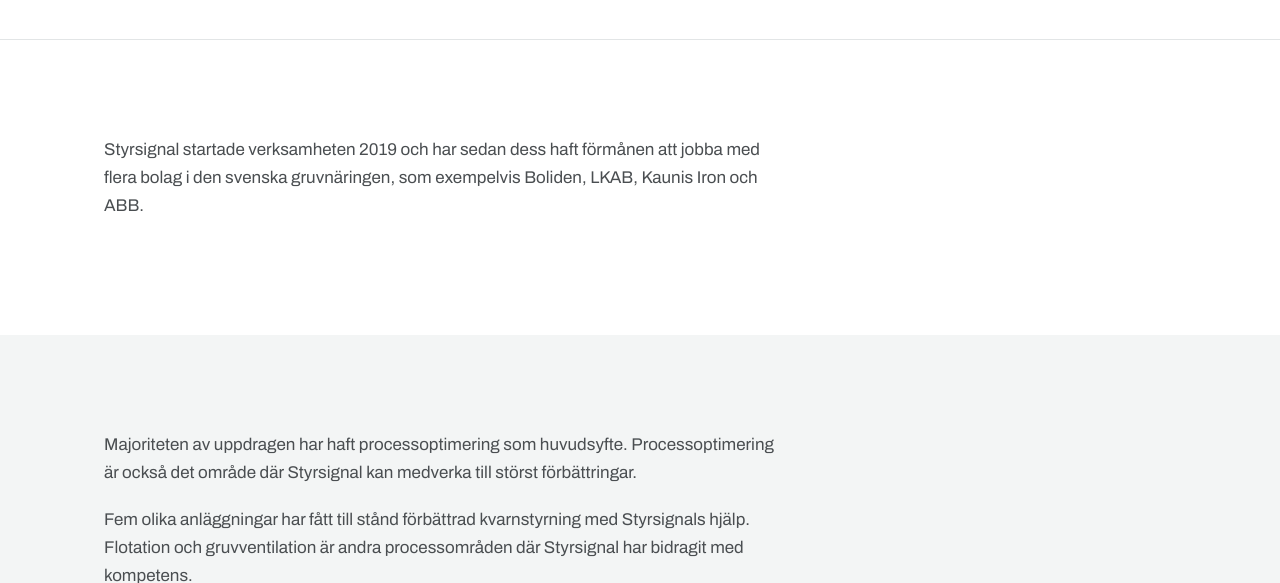
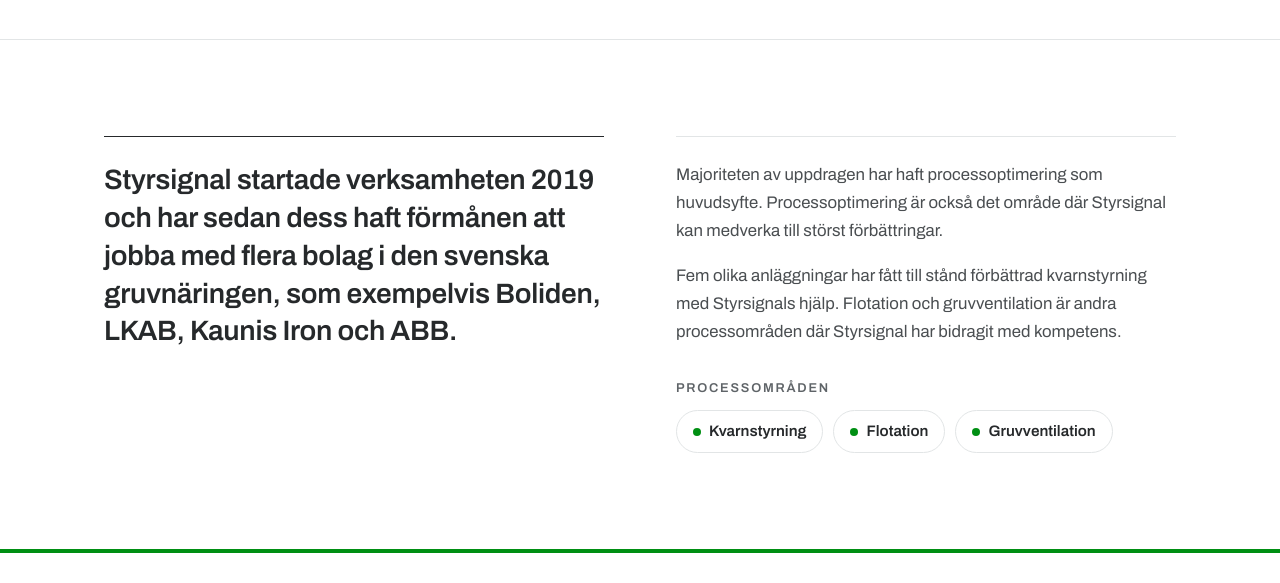
Before and after one commit to boomerxe3/styrsignal, a plain HTML site: page referenser.html in a window 1280 px wide. Shown: the part 299-882 px from the top of the page. Drawn offline with Linux system fonts and the light colour scheme.

Commit message:
Referenser: ett sammanhållet block i två kolumner
Co-authored-by: Copilot App <223556219+Copilot@users.noreply.github.com>

```diff
--- a/assets/style.css
+++ b/assets/style.css
@@ -199,6 +199,14 @@ h1 > .bars { --h: 30px; display: flex; margin-bottom: 28px; }
 }
 
 /* References */
+.refs { display: grid; grid-template-columns: 1fr 1fr; gap: 72px; align-items: start; }
+.refs-lead {
+  margin: 0; padding-top: 24px; border-top: 1px solid var(--ink);
+  font-size: clamp(1.35rem, 2.2vw, 1.75rem); font-weight: 600; font-stretch: 108%; line-height: 1.35; letter-spacing: -0.01em; color: var(--ink);
+}
+.refs-body { padding-top: 24px; border-top: 1px solid var(--line); }
+.refs-body p { margin: 0 0 18px; font-size: 1.05rem; }
+.refs-label { margin: 36px 0 14px; font-size: .8rem; letter-spacing: .14em; text-transform: uppercase; color: var(--muted); font-weight: 600; }
 .areas { display: flex; flex-wrap: wrap; gap: 10px; margin-top: 8px; }
 .areas span {
   display: inline-flex; align-items: center; gap: 8px;
@@ -247,7 +255,7 @@ h1 > .bars { --h: 30px; display: flex; margin-bottom: 28px; }
 
 /* Responsive */
 @media (max-width: 900px) {
-  .split, .contact { grid-template-columns: 1fr; gap: 40px; }
+  .split, .contact, .refs { grid-template-columns: 1fr; gap: 40px; }
   .roles, .goals { grid-template-columns: 1fr; gap: 32px; }
   .goals { gap: 0; }
   .contact .portrait { max-width: 300px; }
--- a/referenser.html
+++ b/referenser.html
@@ -9,7 +9,7 @@
   <link rel="preconnect" href="https://fonts.googleapis.com">
   <link rel="preconnect" href="https://fonts.gstatic.com" crossorigin>
   <link rel="stylesheet" href="https://fonts.googleapis.com/css2?family=Archivo:wdth,wght@100..125,400..800&display=swap">
-  <link rel="stylesheet" href="assets/style.css?v=202611151830">
+  <link rel="stylesheet" href="assets/style.css?v=202611151835">
   <script>document.documentElement.classList.add('js');</script>
   <script src="assets/site.js?v=202611151811" defer></script>
 </head>
@@ -36,23 +36,17 @@
     </header>
 
     <section class="section">
-      <div class="wrap">
-        <div class="prose" data-reveal>
-          <p>Styrsignal startade verksamheten 2019 och har sedan dess haft förmånen att jobba med flera bolag i den svenska gruvnäringen, som exempelvis Boliden, LKAB, Kaunis Iron och ABB.</p>
-        </div>
-      </div>
-    </section>
-
-    <section class="section section-soft">
-      <div class="wrap">
-        <div class="prose" data-reveal>
+      <div class="wrap refs">
+        <p class="refs-lead" data-reveal>Styrsignal startade verksamheten 2019 och har sedan dess haft förmånen att jobba med flera bolag i den svenska gruvnäringen, som exempelvis Boliden, LKAB, Kaunis Iron och ABB.</p>
+        <div class="refs-body" data-reveal data-delay="1">
           <p>Majoriteten av uppdragen har haft processoptimering som huvudsyfte. Processoptimering är också det område där Styrsignal kan medverka till störst förbättringar.</p>
           <p>Fem olika anläggningar har fått till stånd förbättrad kvarnstyrning med Styrsignals hjälp. Flotation och gruvventilation är andra processområden där Styrsignal har bidragit med kompetens.</p>
-        </div>
-        <div class="areas" data-reveal data-delay="1" aria-label="Processområden">
-          <span>Kvarnstyrning</span>
-          <span>Flotation</span>
-          <span>Gruvventilation</span>
+          <h2 class="refs-label">Processområden</h2>
+          <div class="areas">
+            <span>Kvarnstyrning</span>
+            <span>Flotation</span>
+            <span>Gruvventilation</span>
+          </div>
         </div>
       </div>
     </section>
```
Also changed, not shown: erbjudandet.html (+1 -1 lines), index.html (+1 -1 lines), kontakt.html (+1 -1 lines).
